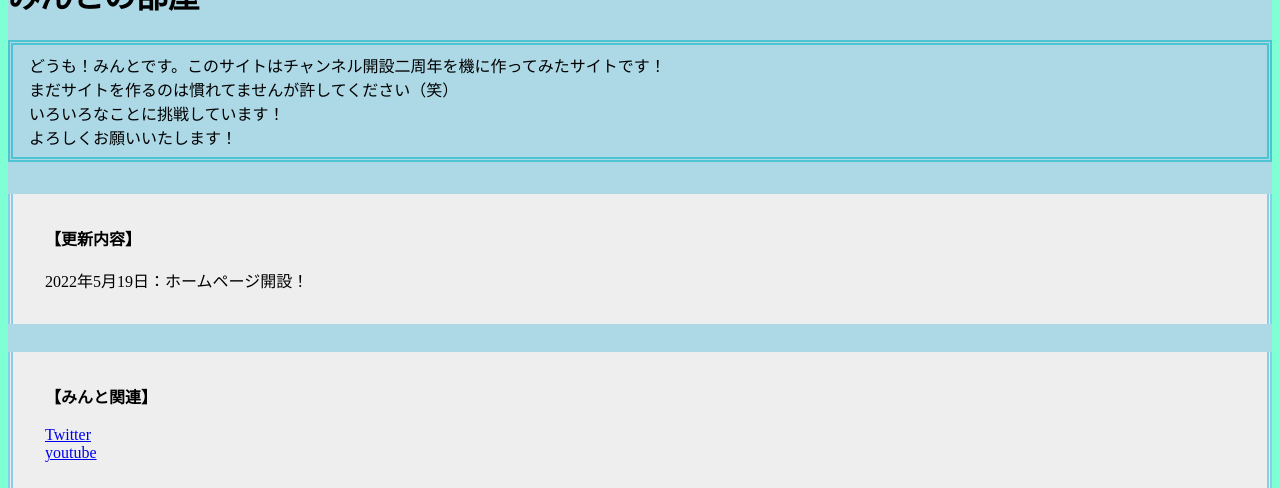
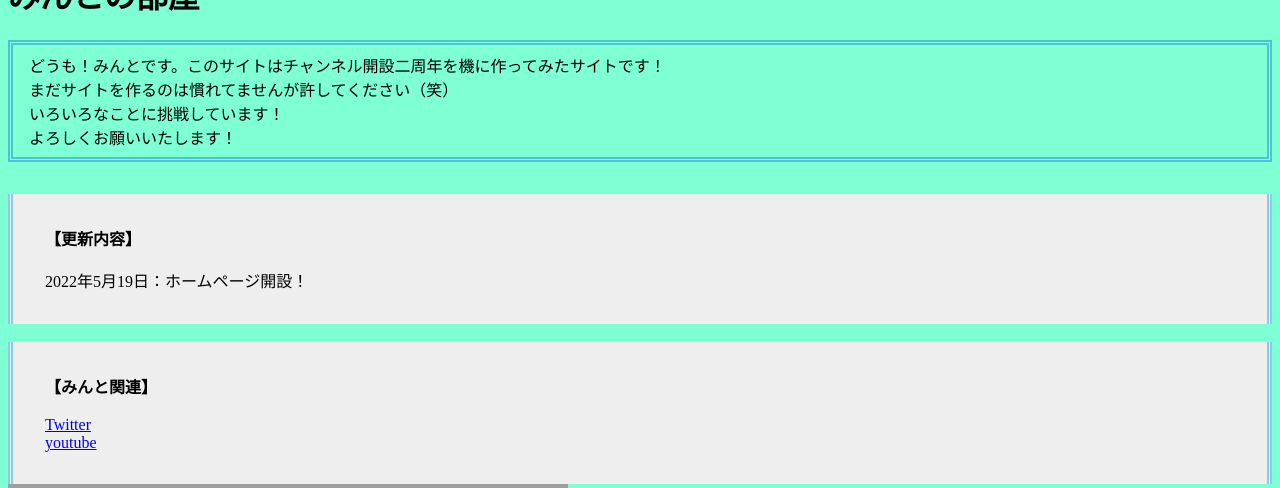
Before and after one commit to minntogames/minntogames.github.io, a PHP site: page / in a window 1280 px wide. Shown: the part 50-538 px from the top of the page. Run offline with PHP 8.4, Linux system fonts and the light colour scheme; some libraries are stand-ins or nearby versions; grey boxes are pictures that could not be loaded.

Commit message:
Update style.css

```diff
--- a/style.css
+++ b/style.css
@@ -29,14 +29,6 @@
   overflow: auto;
 }
 
-div.center {
-    text-align: center;
-}
-div{
-  background:lightblue;
-  margin-bottom:10px;
-}
-
 .box2 {
     padding: 0.5em 1em;
     margin: 2em 0;
```
